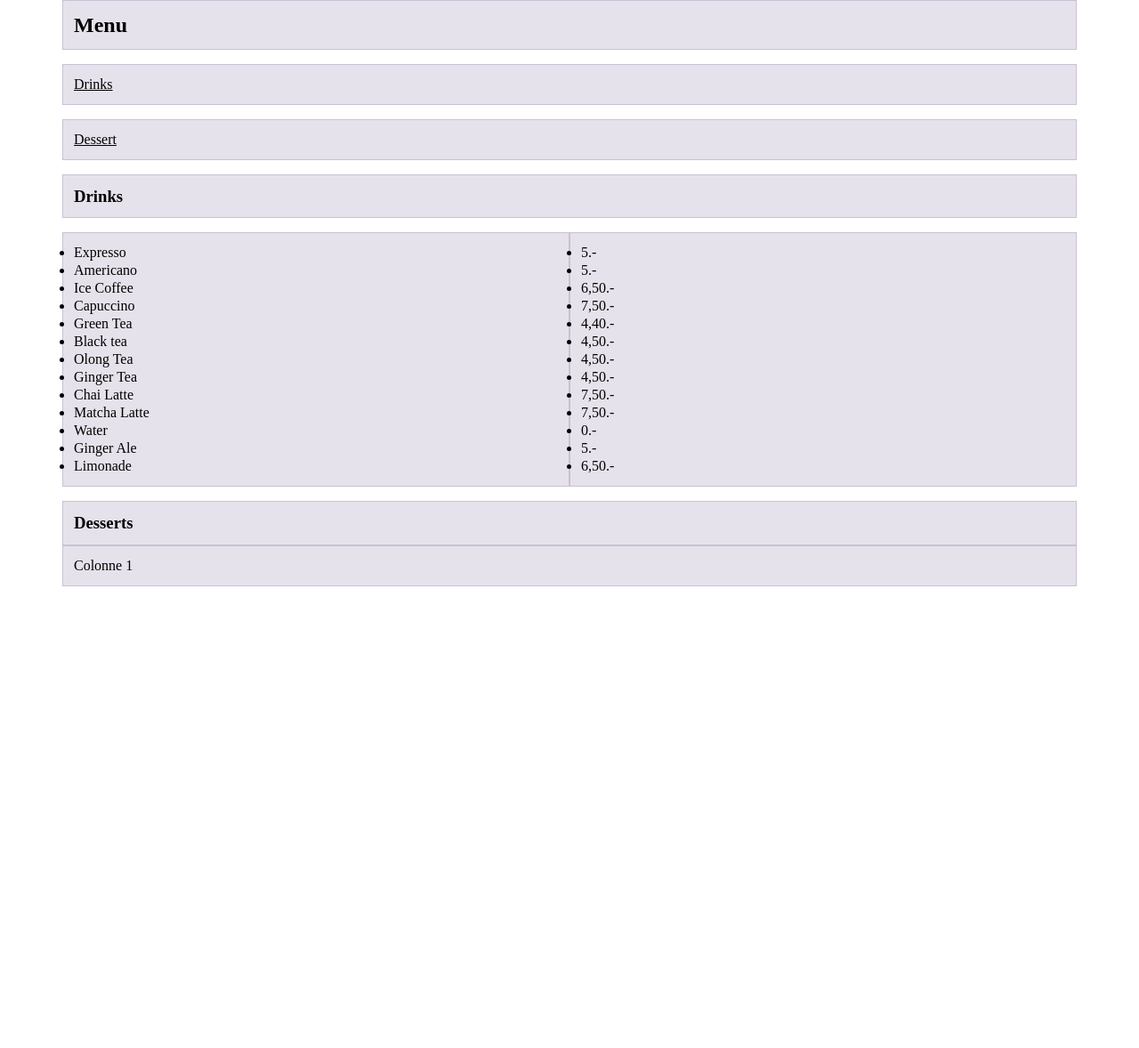
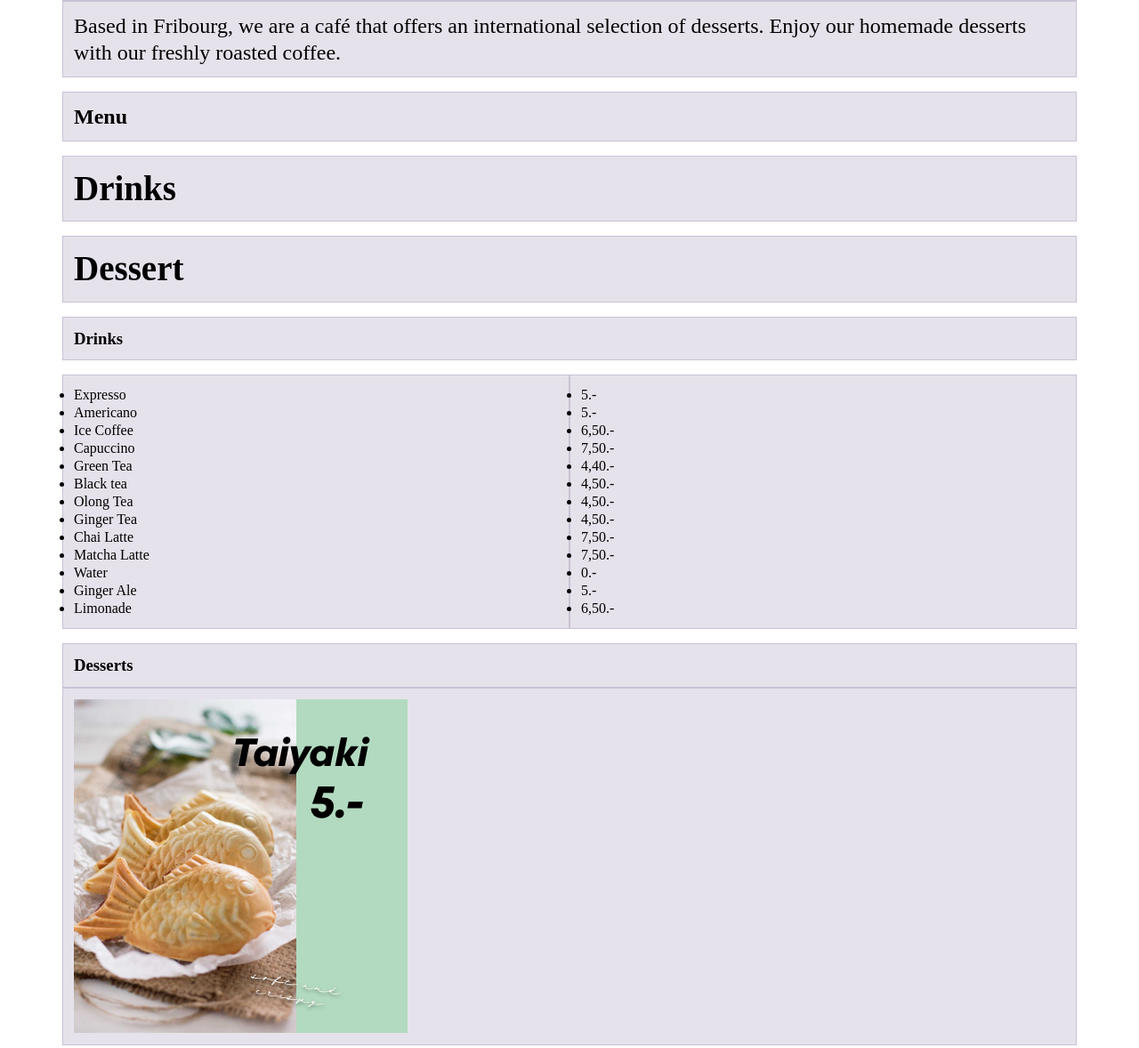
Before and after one commit to anissahquraishi/imd22_anissah_projet_cafe, a website built with Parcel: page src/index.html in a window 1280 px wide. Shown: the part 842-2020 px from the top of the page at 89% size. Before the commit the page ends 1501 px from the top, so only its background shows below. Built offline with nearby package versions, Linux system fonts and the light colour scheme.

Commit message:
add font name and size for the header

```diff
--- a/src/index.html
+++ b/src/index.html
@@ -100,8 +100,27 @@
     <footer id="Contact">
       <div class="container">
         <div class="row">
-          <div class="col">Colonne 1</div>
+          <div class="col-12">
+            <img src="../src/img/taiyaki-IMG.png" alt="dessert taiyaki photo">
+          </div>
         </div>
+        <div class="row">
+          <div class="col-12">
+            <img src="../src/img/ladoo-img.png" alt="dessert ladoo photo">
+          </div>
+        </div>
+        <div class="row">
+          <div class="col-12">
+            <img src="../src/img/kacang-img.png" alt="dessert kacang photo">
+          </div>
+        </div>
+        <div class="row">
+          <div class="col-12">
+            <img src="../src/img/brownie-img.png" alt="dessert brownie photo">
+          </div>
+        </div>
+
+
       </div>
     </footer>
     <script src="js/main.js" type="module"></script>
--- a/src/scss/main.scss
+++ b/src/scss/main.scss
@@ -39,6 +39,23 @@ video {
   vertical-align: middle;
 }
 
+h1 {
+  font-family: "Museo Slab";
+  font-size: 59px;
+  color: white;
+}
+
+a {
+  text-decoration: none;
+  font-family: "Museo Slab";
+  font-size: 39px;
+  font-weight: 600;
+}
+
+p {
+  font-family: "Museo Slab";
+  font-size: 24px;
+}
 /* ====================================
 // base rules
 // ==================================== */
```
Also changed, not shown: src/img/kacang-img.png (renamed from kacang-img.png).
